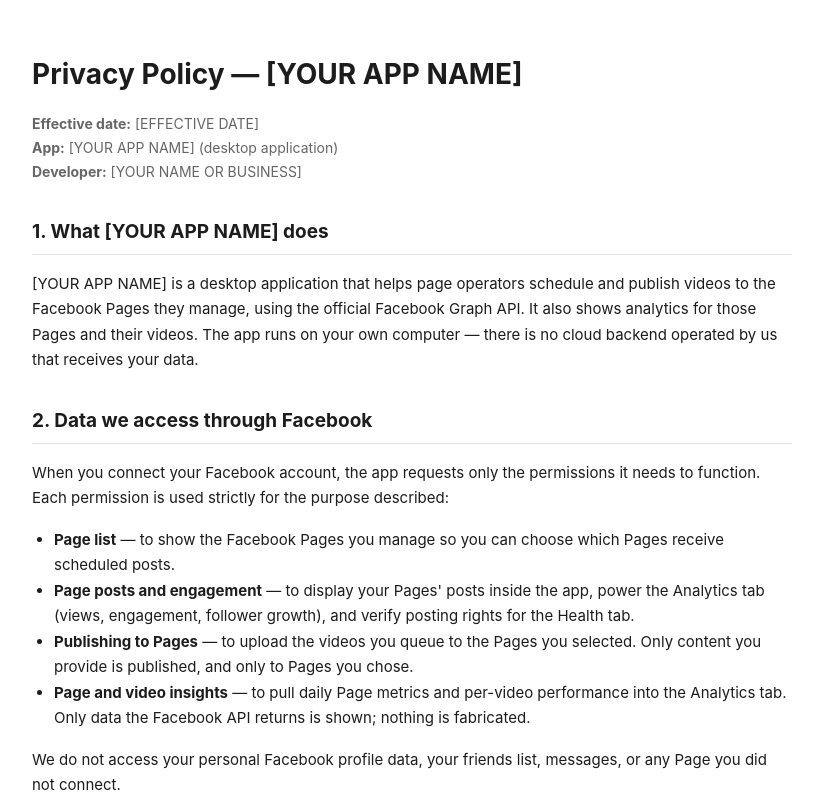
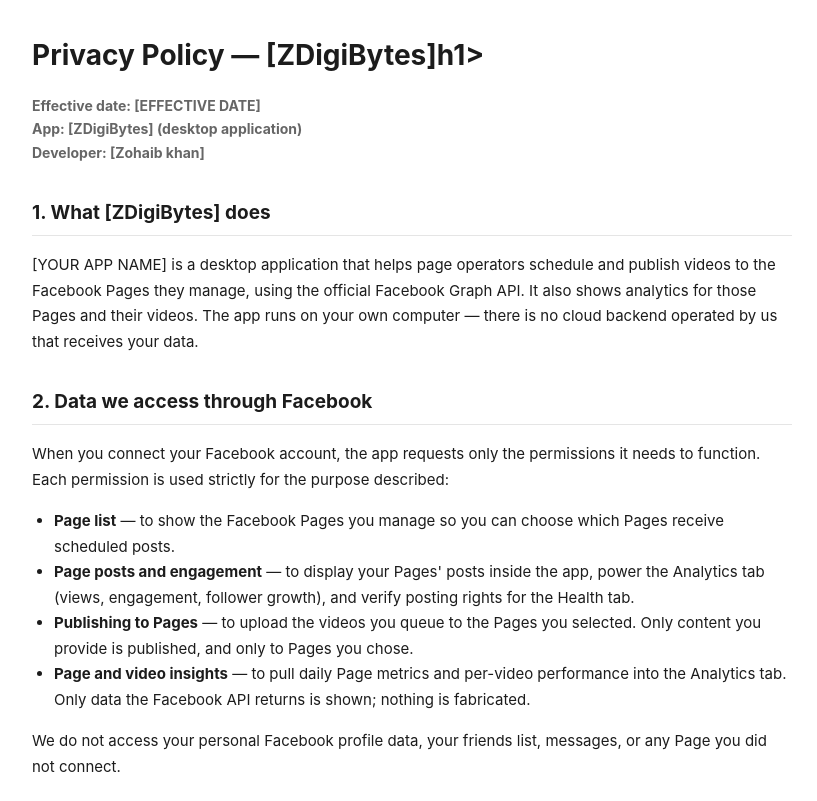
Before and after one commit to zohaibkhanpcmrd-sudo/ZDigiBytes, a plain HTML site: page index.html in a window 1280 px wide. Shown: the top 801 px of the page, without its empty margins (228-1045 px from the left). Drawn offline with Linux system fonts and the light colour scheme.

Commit message:
Update index.html

```diff
--- a/index.html
+++ b/index.html
@@ -1,35 +1,4 @@
-<!DOCTYPE html>
 <!--
-  ============================================================
-  PRIVACY POLICY TEMPLATE — FOR STUDENTS CREATING THEIR OWN
-  FACEBOOK APP (page management / video uploading app)
-  ============================================================
-  HOW TO USE THIS FILE (these instructions are invisible on
-  the published page — only you see them here):
-
-  1. Replace EVERYTHING in [SQUARE BRACKETS] with your own
-     details. There are 4 things to fill in:
-       [YOUR APP NAME]          — the Display name of your app
-                                  in the Meta dashboard
-       [YOUR NAME OR BUSINESS]  — your name, or your business
-                                  name if you have one
-       [YOUR CONTACT EMAIL]     — an email you actually check
-                                  (appears twice — replace both)
-       [EFFECTIVE DATE]         — today's date
-  2. Do NOT delete any section. Meta checks that the policy
-     covers what data the app accesses and how to delete it.
-  3. HOST IT FREE (no domain needed), then paste the link in
-     the Meta dashboard field "Privacy policy URL":
-       • GitHub Pages: create a free repo, upload this file,
-         enable Pages — your link looks like
-         https://[username].github.io/[repo]/privacy-policy.html
-       • Netlify Drop: drag this file onto drop.netlify.com —
-         you get a free link instantly
-       • Google Sites: create a free site, paste this text in
-  4. This file is already named index.html — upload it as-is,
-     or share this repo so students can FORK it and edit it
-     online (pencil icon) without downloading anything.
-  ============================================================
 -->
 <html lang="en">
 <head>
@@ -48,12 +17,12 @@
 </head>
 <body>
 
-<h1>Privacy Policy — [YOUR APP NAME]</h1>
+<h1>Privacy Policy — [ZDigiBytes]h1>
 <p class="meta"><strong>Effective date:</strong> [EFFECTIVE DATE]<br>
-<strong>App:</strong> [YOUR APP NAME] (desktop application)<br>
-<strong>Developer:</strong> [YOUR NAME OR BUSINESS]</p>
+<strong>App:</strong> [ZDigiBytes] (desktop application)<br>
+<strong>Developer:</strong> [Zohaib khan]</p>
 
-<h2>1. What [YOUR APP NAME] does</h2>
+<h2>1. What [ZDigiBytes] does</h2>
 <p>[YOUR APP NAME] is a desktop application that helps page operators schedule and publish videos to the Facebook Pages they manage, using the official Facebook Graph API. It also shows analytics for those Pages and their videos. The app runs on your own computer — there is no cloud backend operated by us that receives your data.</p>
 
 <h2>2. Data we access through Facebook</h2>
@@ -104,9 +73,9 @@
 <h2>9. Contact</h2>
 <p>For privacy questions or data requests, contact:<br>
 [YOUR NAME OR BUSINESS]<br>
-Email: <a href="mailto:[YOUR CONTACT EMAIL]">[YOUR CONTACT EMAIL]</a></p>
+Email: <a href="mailto:[zohaibkhanpcmrd@gmail.com]">[zohaibkhanpcmrd@gmail.com]</a></p>
 
-<p class="brand">[YOUR APP NAME] · [YOUR NAME OR BUSINESS]</p>
+<p class="brand">[ZDigiBytes] · [Zohaib khan]</p>
 
 </body>
 </html>
```
